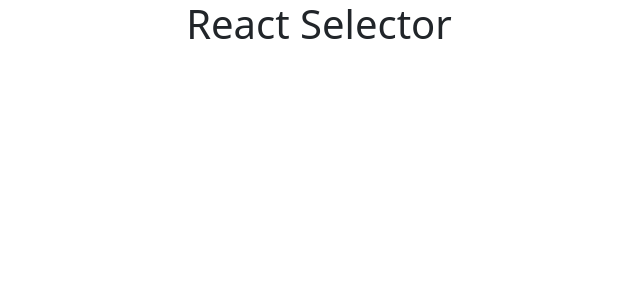
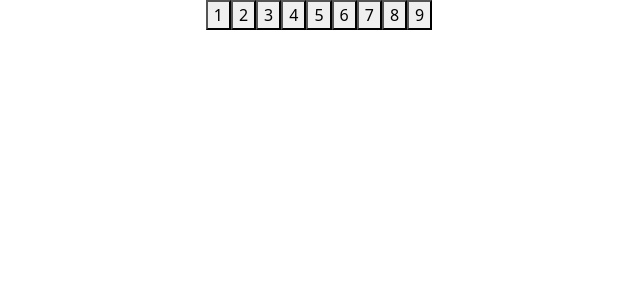
Before and after one commit to ihesinuloisreal/100DaysOfCode, a React (Create React App) app: page / in a window 1280 px wide. Shown: the top 300 px of the page, without its empty margins (321-961 px from the left). Built offline with nearby package versions, Linux system fonts and the light colour scheme.

Commit message:
Displayed many buttons using a for loop

```diff
--- a/src/Component/Selector.js
+++ b/src/Component/Selector.js
@@ -2,15 +2,21 @@
 // import Button from './Button'
 
 const Selector = () => {
-    for( var i = 0; i < 10; i++){
-        <button>{i}</button>
+    const createDigits = () => {
+        const digits = [];
+        for (let i = 1; i < 10; i++){
+          digits.push(
+            <button  key={i}>{i}</button>
+          )
+        //   onClick={() => updateCalc(i.toString())}
+        }
+        return digits;
     }
-
-  return (
-    <div>
-        <h1>React Selector</h1>
-    </div>
-  )
+    return (
+        <div>
+            {createDigits()}
+        </div>
+    )
 }
 
 export default Selector
```
